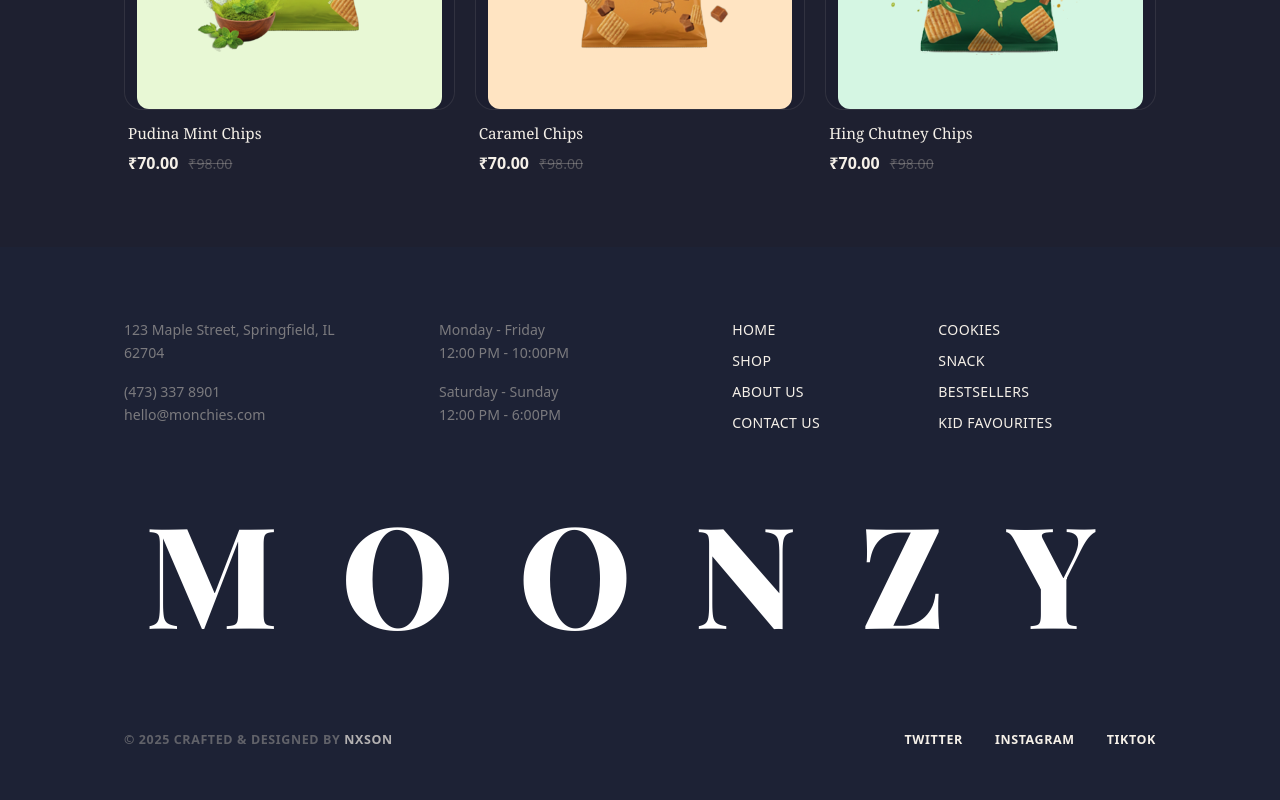
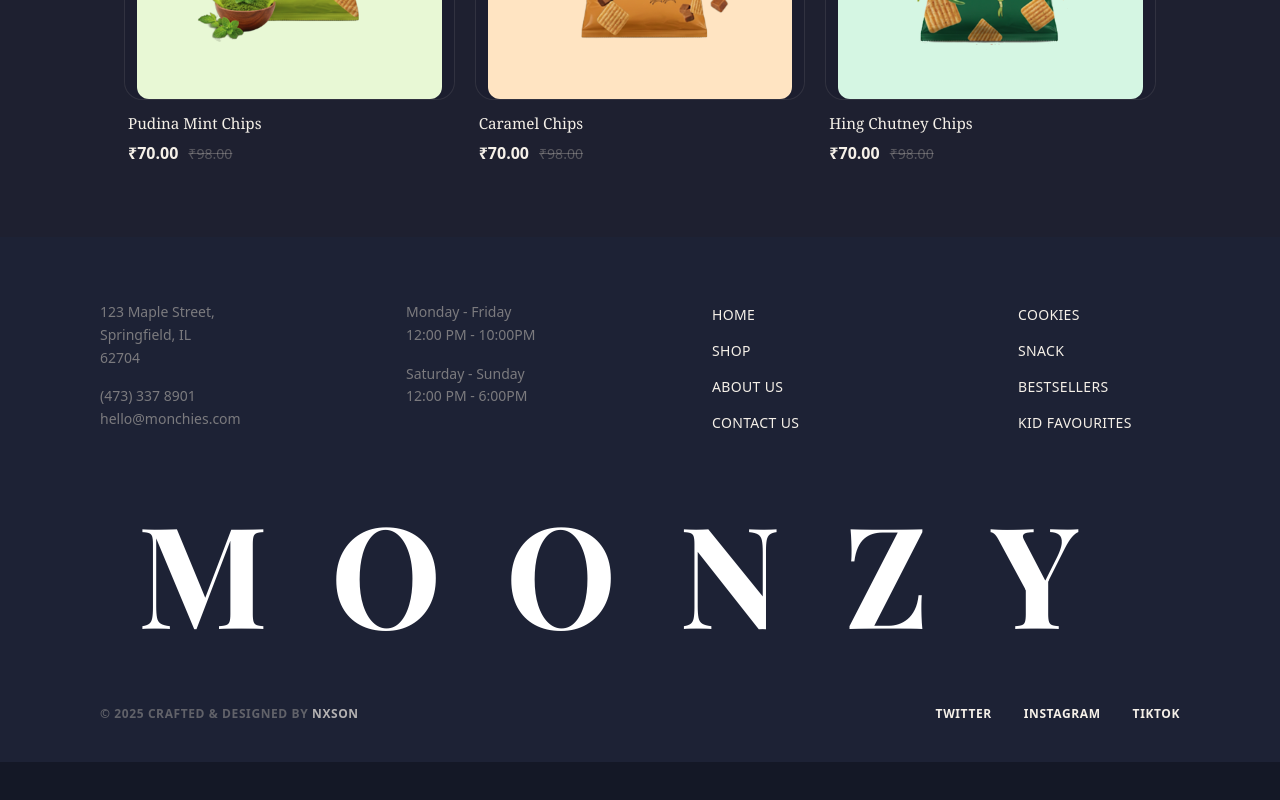
Before and after one commit to moonzy-tech/moonzy, a Next.js app in the folder apps/web/: page /product in a window 1280 px wide. Shown: the part 2039-2839 px from the top of the page. After the commit the page ends 2801 px from the top, so only its background shows below. Built offline with nearby package versions, Linux system fonts and the light colour scheme; no server answers.

Commit message:
more ui changes

```diff
--- a/apps/web/app/components/CreateBoxSection.tsx
+++ b/apps/web/app/components/CreateBoxSection.tsx
@@ -89,7 +89,7 @@ export default function CreateBoxSection() {
             }}
           >
             <button
-              className="w-full px-6 md:px-8 py-3 md:py-4 rounded-full border-none bg-[#15172a] text-[#F5F0E8] font-serif text-sm md:text-base font-semibold cursor-pointer transition-all duration-300 hover:scale-105 hover:shadow-2xl"
+              className="w-full px-6 md:px-8 py-3 md:py-4 rounded-full border-none bg-[#15172a] text-[#F5F0E8] font-serif text-sm md:text-base font-semibold cursor-pointer transition-all duration-300 hover:scale-[1.02] hover:shadow-2xl"
               style={{
                 letterSpacing: "0.02em",
               }}
--- a/apps/web/app/components/FeaturesSection.tsx
+++ b/apps/web/app/components/FeaturesSection.tsx
@@ -146,7 +146,7 @@ export default function FeaturesSection() {
         {features.map((feature, index) => (
           <div
             key={index}
-            className="border border-[rgba(220,210,190,0.2)] rounded-2xl md:rounded-3xl lg:rounded-[20px] p-6 md:p-8 lg:p-[40px_32px_44px] text-center flex flex-col items-center transform transition-all duration-500 hover:scale-105 hover:shadow-2xl hover:border-[rgba(220,210,190,0.4)] opacity-0 animate-fadeInUp"
+            className="border border-[rgba(220,210,190,0.2)] rounded-2xl md:rounded-3xl lg:rounded-[20px] p-6 md:p-8 lg:p-[40px_32px_44px] text-center flex flex-col items-center transform transition-all duration-500 hover:scale-[1.02] hover:shadow-2xl hover:border-[rgba(220,210,190,0.4)] opacity-0 animate-fadeInUp"
             style={{
               animationDelay: `${index * 150}ms`,
               animationFillMode: 'forwards'
--- a/apps/web/app/components/FooterSection.tsx
+++ b/apps/web/app/components/FooterSection.tsx
@@ -1,161 +1,66 @@
 export default function FooterSection() {
   return (
-    <footer id="contact" className="bg-[#1D2235] py-12 md:py-16 lg:py-18 pb-10 md:pb-12">
-      <div className="max-w-[1080px] mx-auto px-6 md:px-8 lg:px-6">
-        {/* Top Links Grid - 4 columns with specific proportions */}
-        <div
-          className="grid grid-cols-2 lg:grid-cols-[1.3fr_1.2fr_0.8fr_1fr] gap-4 md:gap-8 lg:gap-8 mb-10 md:mb-12 lg:mb-13 items-start"
-        >
-          {/* Column 1 - Contact Info */}
+    <footer id="contact" className="bg-[#1D2235] pt-16 pb-10">
+      <div className="max-w-[1080px] mx-auto px-auto">
+        {/* Top Links Grid */}
+        <div className="grid grid-cols-2 lg:grid-cols-4 gap-36 mb-16">
+          {/* Contact Info */}
           <div className="flex flex-col gap-4">
-            <p
-              className="text-[rgba(200,195,185,0.55)] text-sm md:text-[0.88rem] leading-relaxed"
-              style={{
-                fontFamily: "'Instrument Sans', system-ui, sans-serif",
-              }}
-            >
-              123 Maple Street, Springfield, IL
-              <br />
-              62704
+            <p className="text-[rgba(200,195,185,0.55)] text-sm leading-relaxed font-[system-ui]">
+              123 Maple Street, Springfield, IL<br />62704
             </p>
             <div>
-              <p
-                className="text-[rgba(200,195,185,0.55)] text-sm md:text-[0.88rem] leading-relaxed"
-                style={{
-                  fontFamily: "'Instrument Sans', system-ui, sans-serif",
-                }}
-              >
-                (473) 337 8901
-              </p>
-              <p
-                className="text-[rgba(200,195,185,0.55)] text-sm md:text-[0.88rem] leading-relaxed"
-                style={{
-                  fontFamily: "'Instrument Sans', system-ui, sans-serif",
-                }}
-              >
-                hello@monchies.com
-              </p>
+              <p className="text-[rgba(200,195,185,0.55)] text-sm leading-relaxed font-[system-ui]">(473) 337 8901</p>
+              <p className="text-[rgba(200,195,185,0.55)] text-sm leading-relaxed font-[system-ui]">hello@monchies.com</p>
             </div>
           </div>
 
-          {/* Column 2 - Hours */}
+          {/* Hours */}
           <div className="flex flex-col gap-4">
             <div>
-              <p
-                className="text-[rgba(200,195,185,0.55)] text-sm md:text-[0.88rem] leading-relaxed"
-                style={{
-                  fontFamily: "'Instrument Sans', system-ui, sans-serif",
-                }}
-              >
-                Monday - Friday
-              </p>
-              <p
-                className="text-[rgba(200,195,185,0.55)] text-sm md:text-[0.88rem] leading-relaxed"
-                style={{
-                  fontFamily: "'Instrument Sans', system-ui, sans-serif",
-                }}
-              >
-                12:00 PM - 10:00PM
-              </p>
+              <p className="text-[rgba(200,195,185,0.55)] text-sm leading-relaxed font-[system-ui]">Monday - Friday</p>
+              <p className="text-[rgba(200,195,185,0.55)] text-sm leading-relaxed font-[system-ui]">12:00 PM - 10:00PM</p>
             </div>
             <div>
-              <p
-                className="text-[rgba(200,195,185,0.55)] text-sm md:text-[0.88rem] leading-relaxed"
-                style={{
-                  fontFamily: "'Instrument Sans', system-ui, sans-serif",
-                }}
-              >
-                Saturday - Sunday
-              </p>
-              <p
-                className="text-[rgba(200,195,185,0.55)] text-sm md:text-[0.88rem] leading-relaxed"
-                style={{
-                  fontFamily: "'Instrument Sans', system-ui, sans-serif",
-                }}
-              >
-                12:00 PM - 6:00PM
-              </p>
+              <p className="text-[rgba(200,195,185,0.55)] text-sm leading-relaxed font-[system-ui]">Saturday - Sunday</p>
+              <p className="text-[rgba(200,195,185,0.55)] text-sm leading-relaxed font-[system-ui]">12:00 PM - 6:00PM</p>
             </div>
           </div>
 
-          {/* Column 3 - Main Links */}
+          {/* Nav Links */}
           <div className="flex flex-col gap-2">
             {["HOME", "SHOP", "ABOUT US", "CONTACT US"].map((link) => (
-              <a
-                key={link}
-                href="#"
-                className="text-[#F5F0E8] text-sm md:text-[0.88rem] font-medium no-underline tracking-wide leading-relaxed hover:opacity-80 transition-all duration-300 hover:translate-x-2"
-                style={{
-                  fontFamily: "'Instrument Sans', system-ui, sans-serif",
-                }}
-              >
+              <a key={link} href="#" className="text-[#F5F0E8] text-sm font-medium no-underline tracking-wide leading-loose hover:opacity-80 transition-opacity font-[system-ui]">
                 {link}
               </a>
             ))}
           </div>
 
-          {/* Column 4 - Additional Links */}
+          {/* More Links */}
           <div className="flex flex-col gap-2">
-            {["COOKIES", "SNACK", "BESTSELLERS", "KID FAVOURITES"].map(
-              (link) => (
-                <a
-                  key={link}
-                  href="#"
-                  className="text-[#F5F0E8] text-sm md:text-[0.88rem] font-medium no-underline tracking-wide leading-relaxed hover:opacity-80 transition-opacity"
-                  style={{
-                    fontFamily: "'Instrument Sans', system-ui, sans-serif",
-                  }}
-                >
-                  {link}
-                </a>
-              )
-            )}
+            {["COOKIES", "SNACK", "BESTSELLERS", "KID FAVOURITES"].map((link) => (
+              <a key={link} href="#" className="text-[#F5F0E8] text-sm font-medium no-underline tracking-wide leading-loose hover:opacity-80 transition-opacity font-[system-ui]">
+                {link}
+              </a>
+            ))}
           </div>
         </div>
 
-        {/* Large MOONZY Logo - spaced letters, subtle opacity */}
-        <div
-          className="w-full flex text-center justify-center mb-12 md:mb-16 lg:mb-19"
-          style={{
-            textIndent: "1.55em",
-          }}
-        >
-          <h1
-            className="font-serif text-white font-extrabold"
-            style={{
-              fontSize: "clamp(3rem, 11vw, 11rem)",
-              letterSpacing: "0.45em",
-              lineHeight: 1.2,
-            }}
-          >
+        {/* MOONZY Logo */}
+        <div className="text-center mb-16">
+          <h1 className="font-serif text-white font-bold tracking-[0.45em] leading-none" style={{ fontSize: "clamp(4rem, 11vw, 11rem)" }}>
             MOONZY
           </h1>
         </div>
 
-
-
         {/* Bottom Bar */}
-        <div className="w-full flex flex-col sm:flex-row items-center justify-center sm:justify-between gap-4 px-2 sm:px-0">
-          <p
-            className="text-[rgba(200,195,185,0.4)] text-xs md:text-[0.78rem] font-bold tracking-wider uppercase text-center sm:text-left order-2 sm:order-1"
-            style={{
-              fontFamily: "'Instrument Sans', system-ui, sans-serif",
-            }}
-          >
-            © 2025 Crafted & Designed by{" "}
-            <span className="text-[rgba(245,240,232,0.7)]">NXSON</span>
+        <div className="flex flex-col sm:flex-row items-center justify-between gap-4">
+          <p className="text-[rgba(200,195,185,0.4)] text-xs font-bold tracking-wider uppercase font-[system-ui]">
+            © 2025 Crafted & Designed by <span className="text-[rgba(245,240,232,0.7)]">NXSON</span>
           </p>
-
-          <div className="flex gap-4 sm:gap-6 md:gap-8 order-1 sm:order-2">
+          <div className="flex gap-8">
             {["TWITTER", "INSTAGRAM", "TIKTOK"].map((social) => (
-              <a
-                key={social}
-                href="#"
-                className="text-[#F5F0E8] text-xs md:text-[0.78rem] font-bold no-underline tracking-wider uppercase hover:opacity-80 transition-opacity"
-                style={{
-                  fontFamily: "'Instrument Sans', system-ui, sans-serif",
-                }}
-              >
+              <a key={social} href="#" className="text-[#F5F0E8] text-xs font-bold no-underline tracking-wider uppercase hover:opacity-80 transition-opacity font-[system-ui]">
                 {social}
               </a>
             ))}
--- a/apps/web/app/components/InstagramGallery.tsx
+++ b/apps/web/app/components/InstagramGallery.tsx
@@ -88,7 +88,7 @@ export default function InstagramGallery() {
             return (
               <div
                 key={index}
-                className="absolute rounded-2xl flex flex-col items-center justify-center gap-4 md:gap-5 p-6 md:p-9 cursor-pointer transition-all duration-500 hover:scale-110 hover:z-50 hover:shadow-[0_30px_80px_rgba(0,0,0,0.6)]"
+                className="absolute rounded-2xl flex flex-col items-center justify-center gap-4 md:gap-5 p-6 md:p-9 cursor-pointer transition-all duration-500 hover:scale-[1.03] hover:z-50 hover:shadow-[0_30px_80px_rgba(0,0,0,0.6)]"
                 style={{
                   width: `${CARD_W}px`,
                   height: `${CARD_H}px`,
@@ -169,7 +169,7 @@ export default function InstagramGallery() {
           return (
             <div
               key={index}
-              className={`absolute rounded-2xl overflow-hidden cursor-pointer transition-all duration-500 hover:scale-110 hover:z-50 hover:shadow-[0_30px_80px_rgba(0,0,0,0.6)] ${isOuter ? 'hidden md:block' : ''}`}
+              className={`absolute rounded-2xl overflow-hidden cursor-pointer transition-all duration-500 hover:scale-[1.03] hover:z-50 hover:shadow-[0_30px_80px_rgba(0,0,0,0.6)] ${isOuter ? 'hidden md:block' : ''}`}
               style={{
                 width: `${CARD_W}px`,
                 height: `${CARD_H}px`,
--- a/apps/web/app/components/JournalSection.tsx
+++ b/apps/web/app/components/JournalSection.tsx
@@ -26,7 +26,7 @@ export default function JournalSection() {
   ];
 
   return (
-    <section className="bg-[#141826] py-12 md:py-16 lg:py-18 xl:py-20">
+    <section id="blogs" className="bg-[#141826] py-12 md:py-16 lg:py-18 xl:py-20">
       <div className="max-w-[1440px] mx-auto px-6 md:px-10 lg:px-12">
         {/* Header Row */}
         <div
@@ -47,7 +47,7 @@ export default function JournalSection() {
             }}
           >
             <button
-              className="bg-[#15172a] text-[#F5F0E8] px-6 md:px-8 py-2 md:py-2.5 rounded-full text-sm md:text-[0.95rem] font-serif font-semibold cursor-pointer border-none transition-all duration-300 hover:scale-110 hover:shadow-xl"
+              className="bg-[#15172a] text-[#F5F0E8] px-6 md:px-8 py-2 md:py-2.5 rounded-full text-sm md:text-[0.95rem] font-serif font-semibold cursor-pointer border-none transition-all duration-300 hover:scale-[1.03] hover:shadow-xl"
               style={{
                 letterSpacing: "0.02em",
               }}
@@ -64,7 +64,7 @@ export default function JournalSection() {
           {posts.map((post, index) => (
             <div
               key={index}
-              className="rounded-2xl md:rounded-3xl lg:rounded-[20px] overflow-hidden cursor-pointer relative bg-[#1E2235] transform transition-all duration-500 hover:scale-105 hover:shadow-2xl hover:-translate-y-2 opacity-0 animate-fadeInUp"
+              className="rounded-2xl md:rounded-3xl lg:rounded-[20px] overflow-hidden cursor-pointer relative bg-[#1E2235] transform transition-all duration-500 hover:scale-[1.02] hover:shadow-2xl hover:-translate-y-1 opacity-0 animate-fadeInUp"
               style={{
                 animationDelay: `${index * 200}ms`,
                 animationFillMode: 'forwards'
--- a/apps/web/app/components/ProductsSection.tsx
+++ b/apps/web/app/components/ProductsSection.tsx
@@ -127,7 +127,7 @@ export default function ProductsSection() {
             >
               {/* Card Container */}
               <div
-                className="border border-[rgba(200,195,185,0.18)] rounded-2xl md:rounded-3xl lg:rounded-[22px] p-3 md:p-3.5 lg:p-[14px] mb-3 md:mb-4 transform transition-all duration-500 group-hover:scale-105 group-hover:shadow-2xl group-hover:-translate-y-2"
+                className="border border-[rgba(200,195,185,0.18)] rounded-2xl md:rounded-3xl lg:rounded-[22px] p-3 md:p-3.5 lg:p-[14px] mb-3 md:mb-4 transform transition-all duration-500 group-hover:scale-[1.02] group-hover:shadow-2xl group-hover:-translate-y-1"
                 style={{
                   background: "rgba(30, 33, 48, 0.6)",
                 }}
@@ -144,7 +144,7 @@ export default function ProductsSection() {
                   <img
                     src={product.image}
                     alt={product.name}
-                    className="transition-transform duration-500 group-hover:scale-110 group-hover:rotate-3"
+                    className="transition-transform duration-500 group-hover:scale-[1.02] group-hover:rotate-2"
                     style={{
                       width: "75%",
                       height: "90%",
```
Also changed, not shown: apps/web/app/components/HeroSection.tsx (+7 -5 lines), apps/web/app/components/Navigation.tsx (+13 -9 lines), apps/web/app/product/ProductPageClient.tsx (+8 -8 lines).
